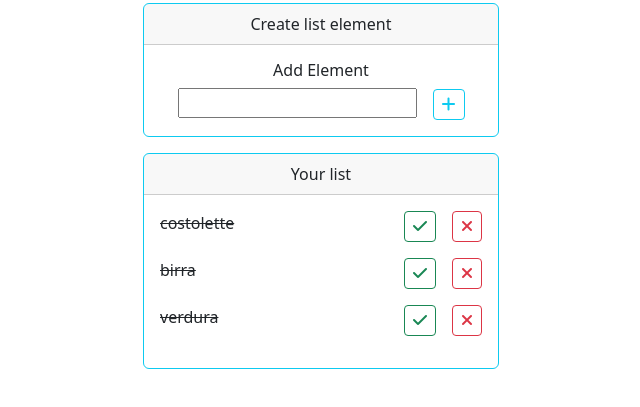
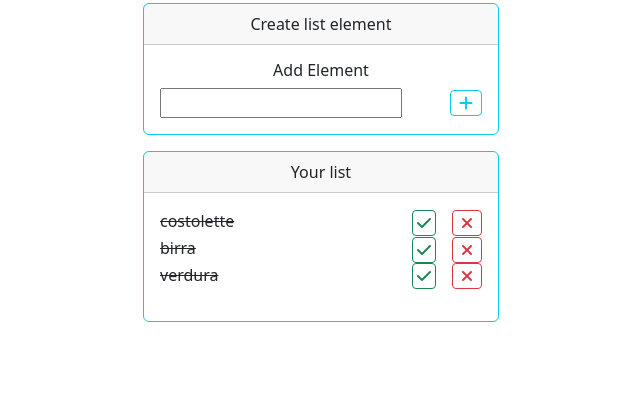
Before and after one commit to emanuelerm/vue-todolist, a plain HTML site: page index.html in a window 1280 px wide. Shown: the part 53-460 px from the top of the page, without its empty margins (319-959 px from the left). Drawn offline with nearby package versions, Linux system fonts and the light colour scheme.

Commit message:
style fixed & done set to false

```diff
--- a/index.html
+++ b/index.html
@@ -25,34 +25,37 @@
                         <div class="card-header">Create list element</div>
                         <div class="card-body">
                             <h6 class="card-title">Add Element</h6>
-                            <input type="text" name="addElement" id="addElement" v-model="newElementList"
-                                @keyup.enter="addNewEl">
-                            <button type="button" class="btn btn-outline-info btn-sm ms-3" @click="addNewEl">
-                                <i class="fa-solid fa-plus fs-6">
-                                </i>
-                            </button>
+                            <div class="d-flex justify-content-between align-items-center">
+                                <input class="w-75" type="text" name="addElement" id="addElement"
+                                    v-model="newElementList" @keyup.enter="addNewEl">
+                                <button type="button" class="btn btn-outline-info btn-sm ms-3 lh-1 px-2"
+                                    @click="addNewEl">
+                                    <i class="fa-solid fa-plus fs-6">
+                                    </i>
+                                </button>
+                            </div>
                         </div>
                     </div>
                     <div class="card border-info mb-3">
                         <div class="card-header">Your list</div>
                         <div class="card-body">
                             <ul class="list-unstyled" v-if="list.length > 0">
-                                <li class="d-flex justify-content-between mb-3" v-for="(element, index) in list">
+                                <li class="d-flex justify-content-between" v-for="(element, index) in list">
                                     <span
                                         :class="element.done ? 'text-decoration-line-through' : ''">{{element.text}}</span>
                                     <div>
-                                        <button type="button" class="btn btn-outline-success btn-sm me-3"
+                                        <button type="button" class="btn btn-outline-success btn-sm me-3 lh-1 px-1"
                                             @click="taked(index)">
                                             <i class="fa-sharp fa-solid fa-check fs-6"></i>
                                         </button>
-                                        <button type="button" class="btn btn-outline-danger btn-sm"
+                                        <button type="button" class="btn btn-outline-danger btn-sm lh-1"
                                             @click="removeEl(index)">
                                             <i class="fa-sharp fa-solid fa-xmark fs-6"></i>
                                         </button>
                                     </div>
                                 </li>
                             </ul>
-                            <h3 v-else>Your list is empty</h3>
+                            <h4 class="text-info" v-else>Your list is empty</h4>
                         </div>
                     </div>
                 </div>
```
